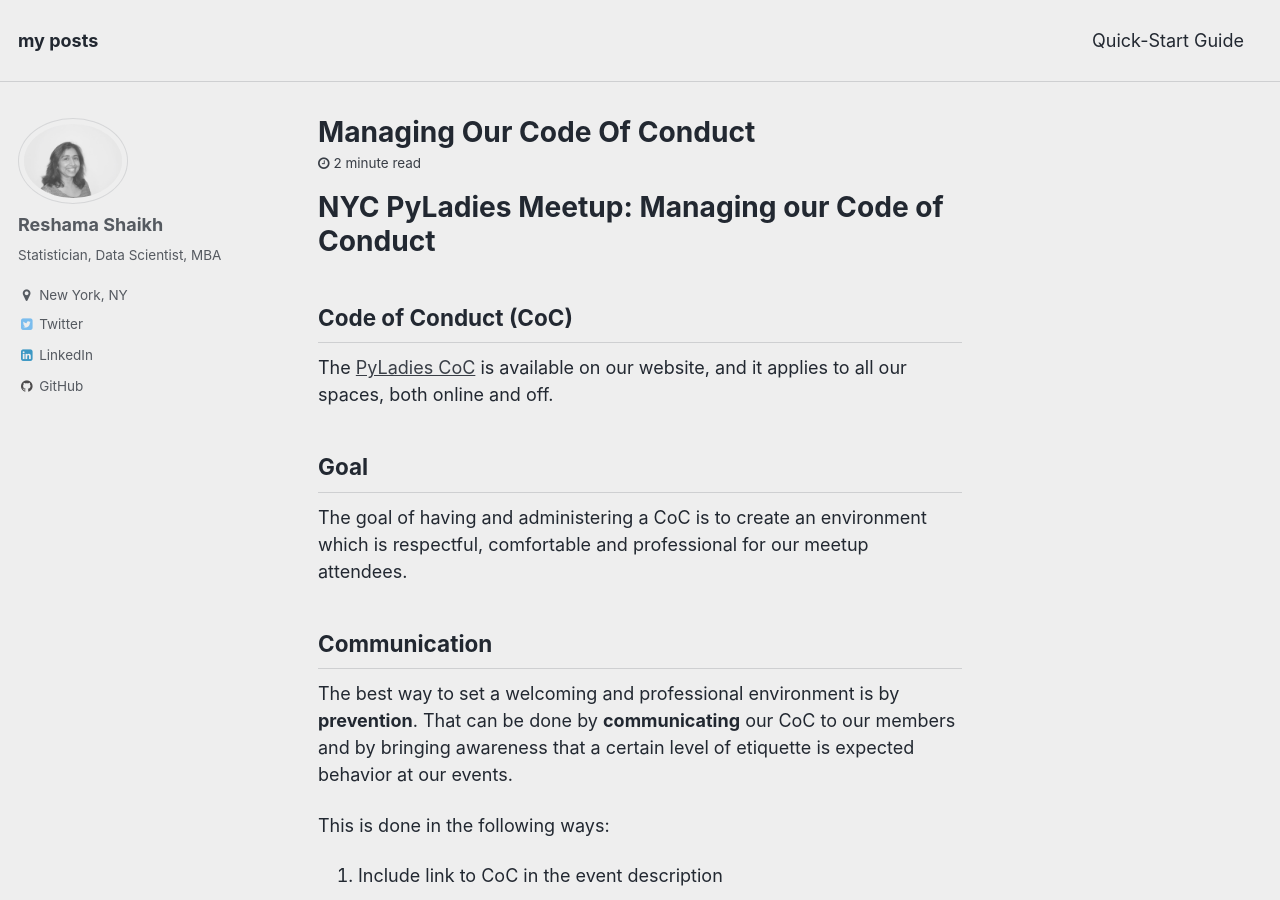
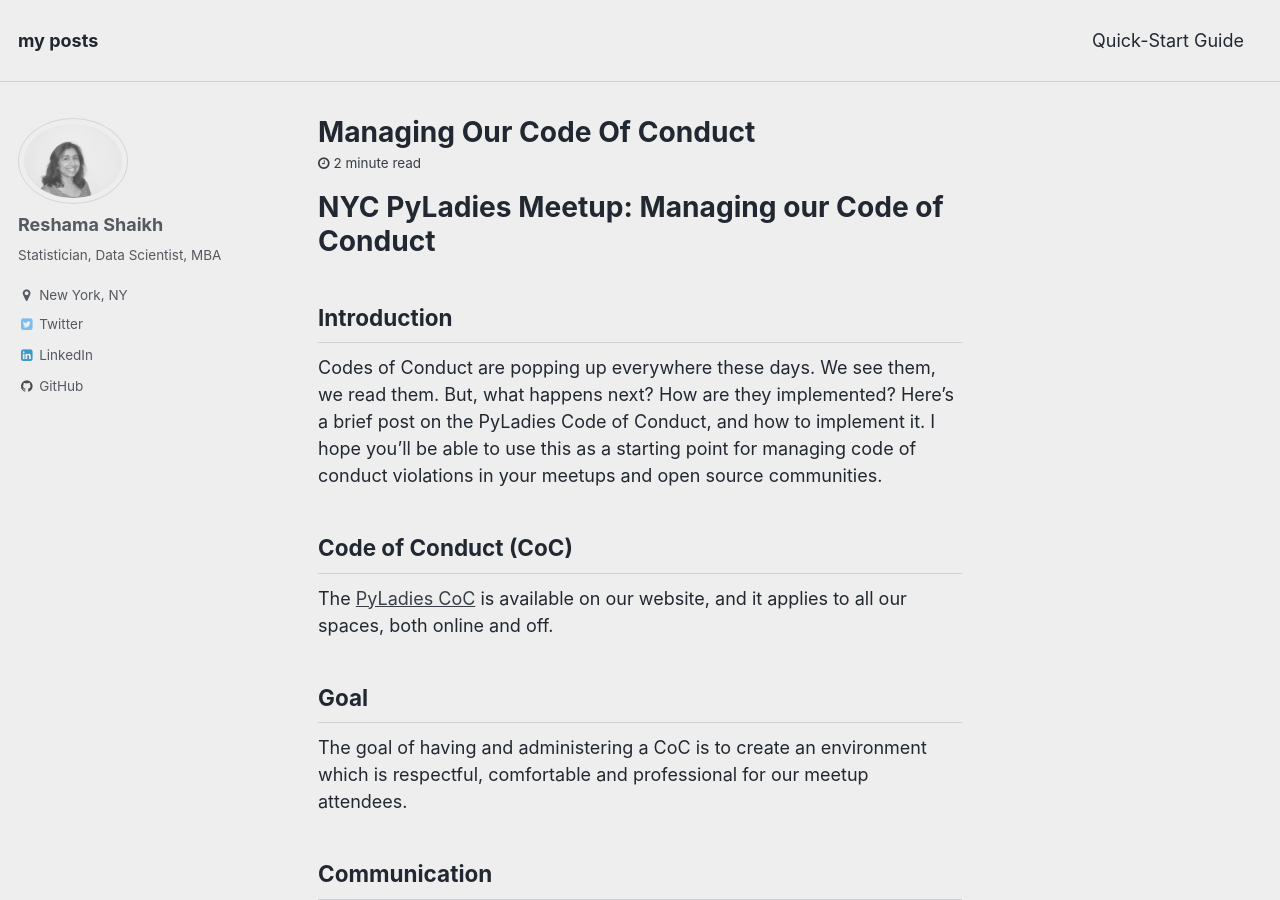
Before and after one commit to reshamas/reshamas.github.io, a Jekyll site: the page built from _posts/2018-01-04-managing-our-code-of-conduct.md, in a window 1280 px wide and 900 px high. Built offline with Jekyll 4.4.1, drawn with Linux system fonts in a browser that asks for light colours.

Commit message:
Update 2018-01-04-managing-our-code-of-conduct.md

```diff
--- a/_posts/2018-01-04-managing-our-code-of-conduct.md
+++ b/_posts/2018-01-04-managing-our-code-of-conduct.md
@@ -1,4 +1,7 @@
 # NYC PyLadies Meetup:  Managing our Code of Conduct
+
+## Introduction
+Codes of Conduct are popping up everywhere these days.  We see them, we read them.  But, what happens next?  How are they implemented?  Here's a brief post on the PyLadies Code of Conduct, and how to implement it.  I hope you'll be able to use this as a starting point for managing code of conduct violations in your meetups and open source communities.
 
 ## Code of Conduct (CoC)
 The [PyLadies CoC](http://www.pyladies.com/CodeOfConduct/) is available on our website, and it applies to all our spaces, both online and off.
```
